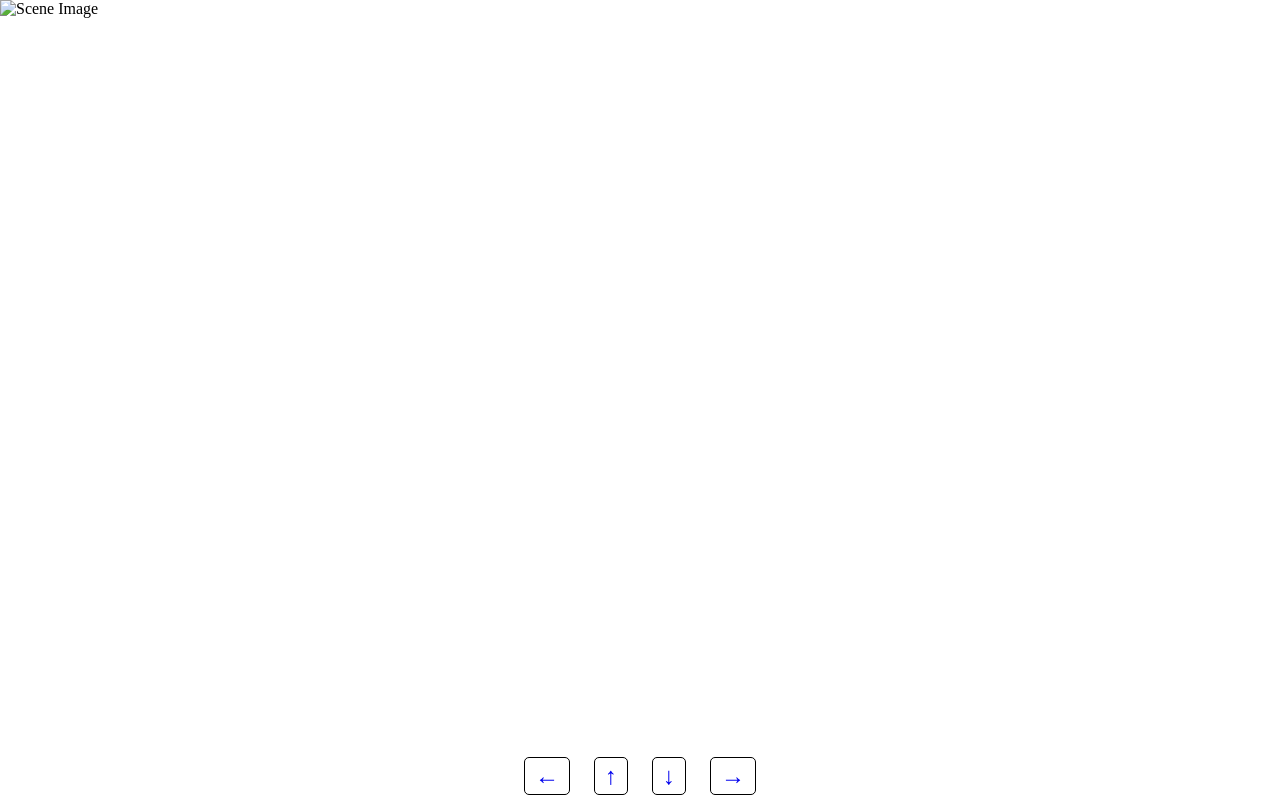
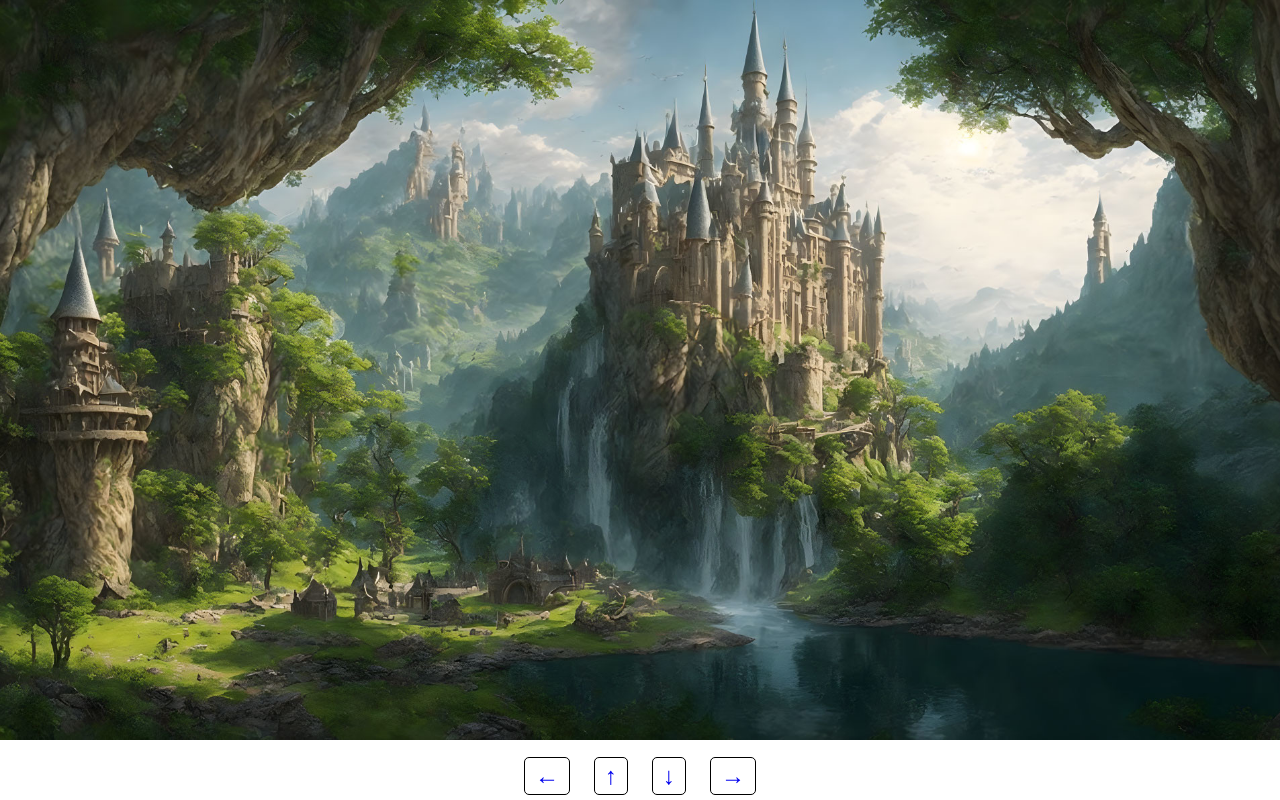
Before and after one commit to HeskeyML/yogger-land, a plain HTML site: page pages/spawn.html in a window 1280 px wide. Drawn offline with Linux system fonts and the light colour scheme.

Commit message:
Update spawn.html

```diff
--- a/pages/spawn.html
+++ b/pages/spawn.html
@@ -8,7 +8,7 @@
 </head>
 <body>
     <div class="container">
-        <img src="spawn.jpg" alt="Scene Image">
+        <img src="../pictures/spawn.jpg" alt="Scene Image">
         <div class="navigation">
             <a href="../index.html" class="arrow">←</a>
             <a href="path2.html" class="arrow">↑</a>
```
